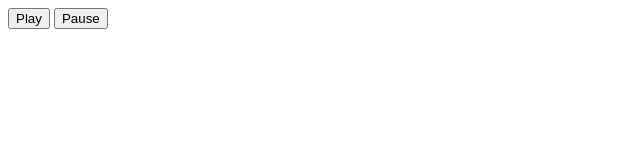
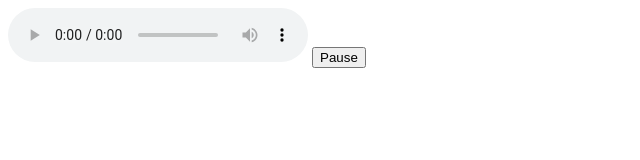
Before and after one commit to varo15/Ejercicios-JavaScript, a plain HTML site: page BotonSonido.html in a window 1280 px wide. Shown: the whole page, without its empty margins (0-640 px from the left). Drawn offline with Linux system fonts and the light colour scheme.

Commit message:
Cambios jercicio audio
añadida etiqueta <audio controls...>

```diff
--- a/BotonSonido.html
+++ b/BotonSonido.html
@@ -21,8 +21,9 @@
     </script>
   </head>
   <body>
-    <button onclick="play()">Play</button>
+    <!--button onclick="play()">Play</button -->
+
+    <audio controls id="audio" src="media/audio/MonsterKill.mp3" type="audio/mp3"></audio>
     <button onclick="pause()">Pause</button>
-    <audio id="audio" src="media/audio/MonsterKill.mp3" type="audio/mp3"></audio>
   </body>
 </html>
```
